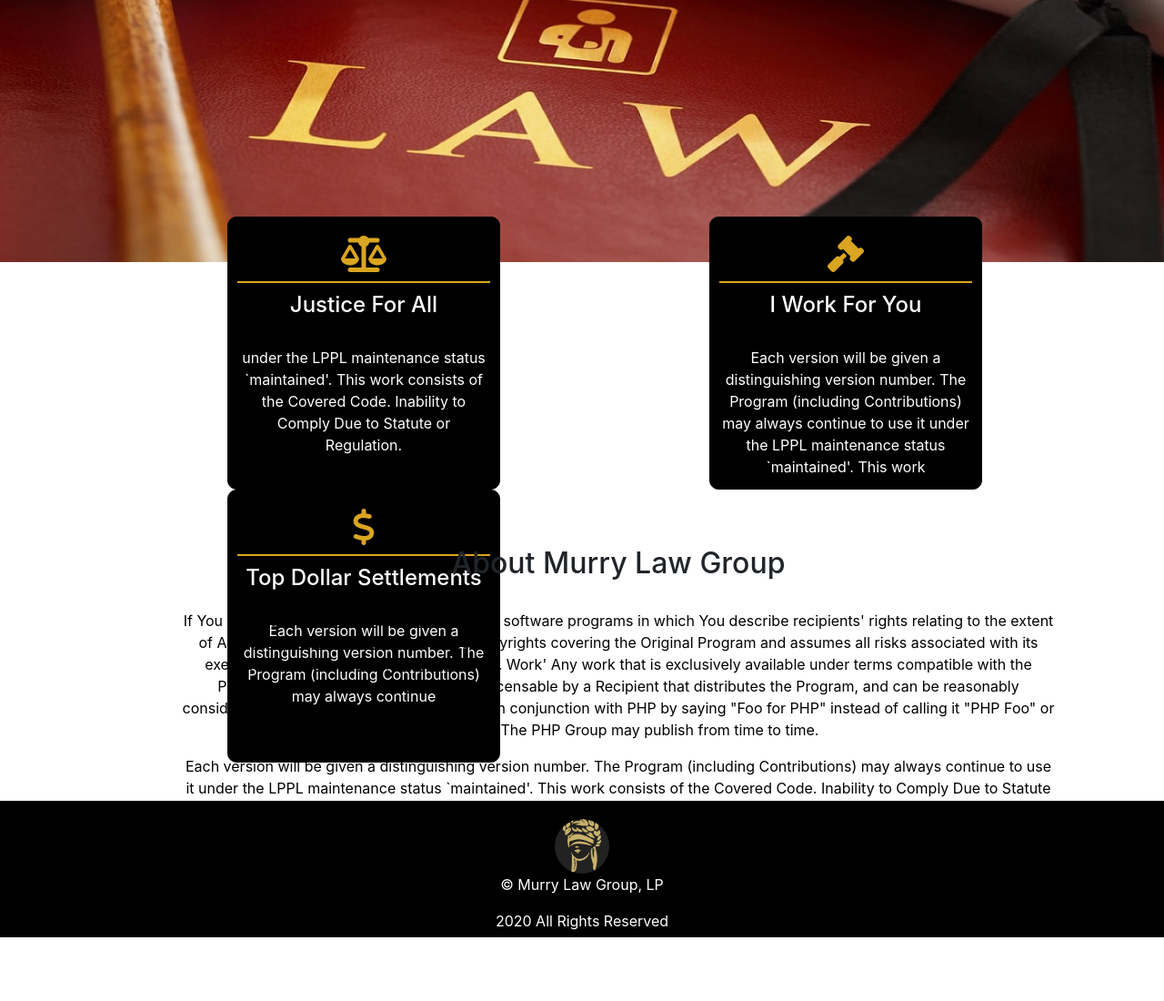
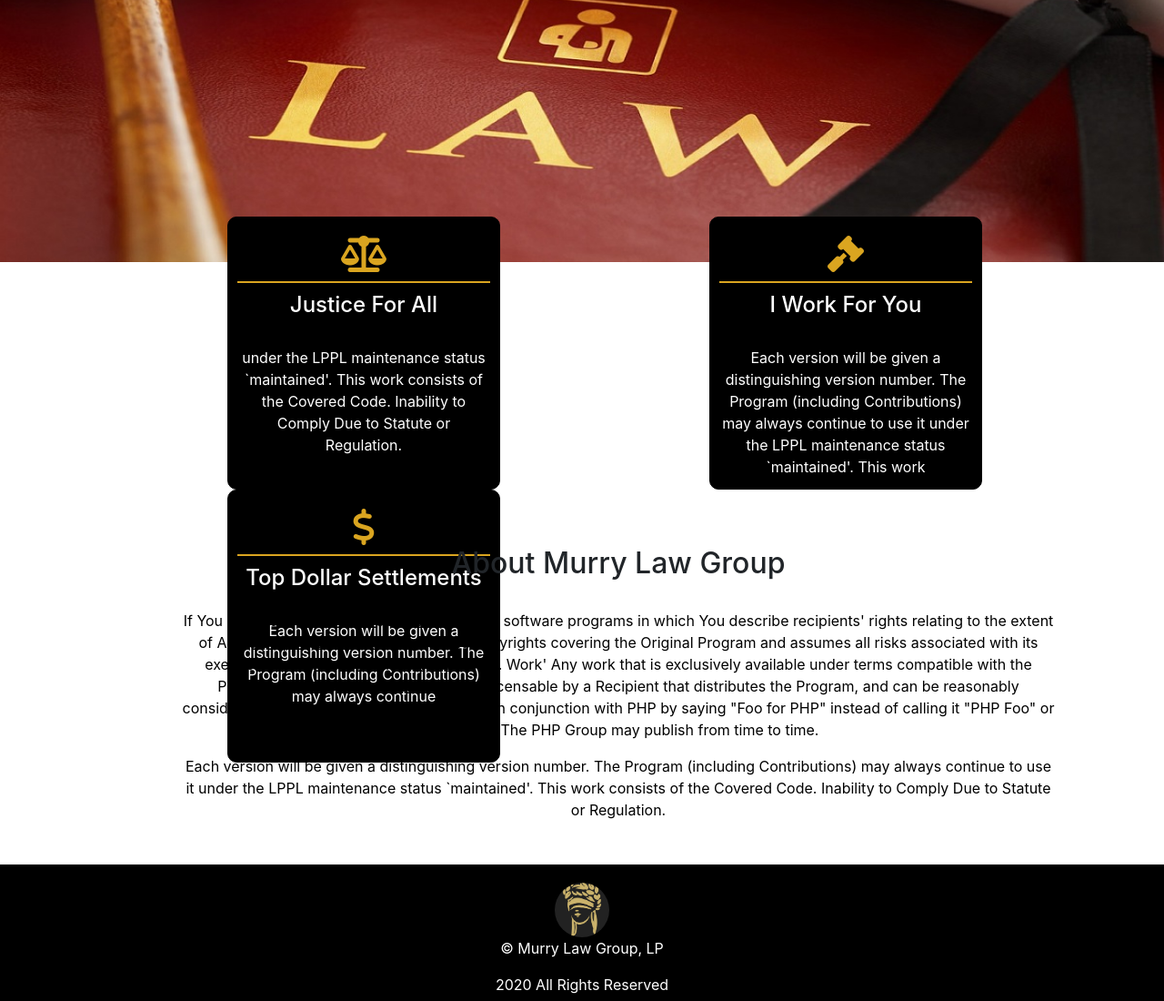
Before and after one commit to Gperry22/MLG, a plain HTML site: page info.html in a window 1280 px wide. Shown: the part 400-1500 px from the top of the page at 91% size. Before the commit the page ends 1430 px from the top, so only its background shows below. Drawn offline with nearby package versions, Linux system fonts and the light colour scheme.

Commit message:
corrected footer

```diff
--- a/assets/css/style2.css
+++ b/assets/css/style2.css
@@ -53,7 +53,7 @@ h4, p {
     background-color: black;
     color: white;
     text-align: center;
-    bottom: -630px
+    bottom: -700px
 }
 
 #footer img{
```
